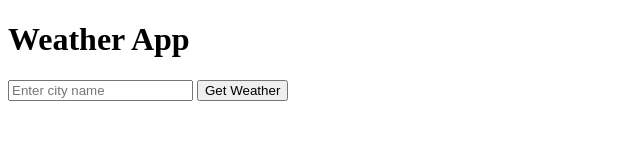
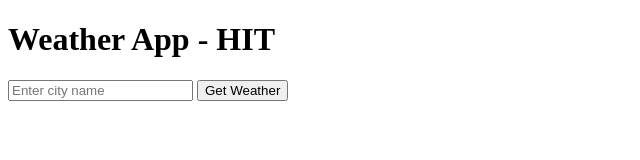
Before and after one commit to blockxtechzw/my-weather-app, a plain HTML site: page index.html in a window 1280 px wide. Shown: the whole page, without its empty margins (0-640 px from the left). Drawn offline with Linux system fonts and the light colour scheme.

Commit message:
edited title to Weather App - HIT

```diff
--- a/index.html
+++ b/index.html
@@ -9,7 +9,7 @@
     </head>
     <body>
     <div class="container">
-        <h1>Weather App</h1>
+        <h1>Weather App - HIT</h1>
         <input type="text" id="cityInput" placeholder="Enter city name">
         <button id="weatherButton" onclick="getWeather()">Get Weather</button>
         <div id="weatherResult"></div>
```
